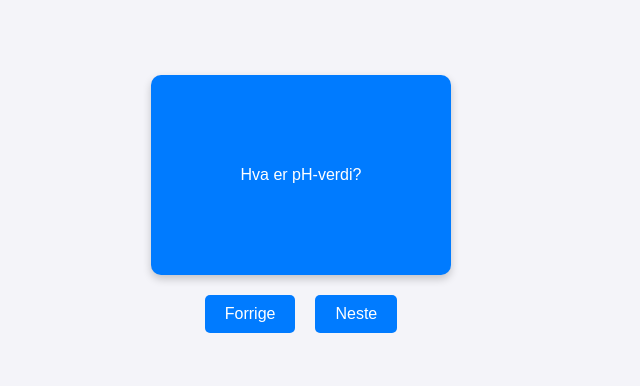
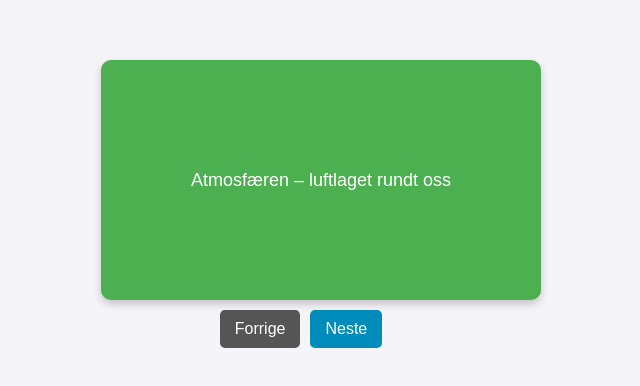
Before and after one commit to naturfag/naturfag.github.io, a plain HTML site: page index.html in a window 1280 px wide. Shown: the part 196-582 px from the top of the page, without its empty margins (339-979 px from the left). Drawn offline with Linux system fonts and the light colour scheme.

Commit message:
Update index.html

```diff
--- a/index.html
+++ b/index.html
@@ -3,7 +3,7 @@
 <head>
   <meta charset="UTF-8">
   <meta name="viewport" content="width=device-width, initial-scale=1.0">
-    <title>naturfag</title>
+  <title>Flashcards</title>
   <style>
     body {
       font-family: Arial, sans-serif;
@@ -16,171 +16,159 @@
       background-color: #f4f4f9;
     }
 
-        .card-container {
-            display: flex;
-            justify-content: center;
-            align-items: center;
-            width: 100%;
+    .flashcard-container {
+      width: 400px;
       height: 200px;
-            position: relative;
+      perspective: 1000px;
     }
 
-        .card {
-            width: 300px;
-            height: 200px;
-            perspective: 1000px;
-            cursor: pointer;
-        }
-
-        .card-inner {
+    .flashcard {
       width: 100%;
       height: 100%;
       position: relative;
       transform-style: preserve-3d;
-            transform: rotateY(0deg);
-            transition: transform 0.6s;
+      transition: transform 0.5s;
+      cursor: pointer;
     }
 
-        .card.flipped .card-inner {
+    .flashcard.flip {
       transform: rotateY(180deg);
     }
 
-        .card-front,
-        .card-back {
+    .flashcard .front,
+    .flashcard .back {
+      position: absolute;
       width: 100%;
       height: 100%;
-            position: absolute;
       backface-visibility: hidden;
       display: flex;
+      align-items: center;
       justify-content: center;
-            align-items: center;
+      font-size: 18px;
+      padding: 20px;
+      box-shadow: 0px 4px 8px rgba(0, 0, 0, 0.2);
       border-radius: 10px;
-            box-shadow: 0 4px 8px rgba(0, 0, 0, 0.2);
     }
 
-        .card-front {
-            background-color: #007bff;
+    .flashcard .front {
+      background-color: #4CAF50;
       color: white;
     }
 
-        .card-back {
-            background-color: #f4f4f9;
-            color: #333;
+    .flashcard .back {
+      background-color: #f44336;
+      color: white;
       transform: rotateY(180deg);
-            padding: 10px;
-            text-align: center;
     }
 
-        .navigation-buttons {
+    .controls {
+      margin-top: 50px;
       display: flex;
-            gap: 20px;
-            margin-top: 20px;
+      gap: 10px;
+      justify-content: center;
     }
 
-        .navigation-buttons button {
-            padding: 10px 20px;
-            background-color: #007bff;
-            color: white;
+    button {
+      padding: 10px 15px;
+      font-size: 16px;
       border: none;
       border-radius: 5px;
       cursor: pointer;
-            font-size: 16px;
-            transition: background-color 0.3s;
     }
 
-        .navigation-buttons button:hover {
-            background-color: #0056b3;
+    button:hover {
+      opacity: 0.8;
     }
 
-        .pop-up-image {
-            position: fixed;
-            top: 50%;
-            left: 50%;
-            transform: translate(-50%, -50%) scale(0);
-            width: 200px;
-            height: 200px;
-            background-image: url('bilde1.png'); /* Reference the local file */
-            background-size: cover;
-            background-position: center;
-            border-radius: 50%;
-            box-shadow: 0 4px 8px rgba(0, 0, 0, 0.3);
-            transition: transform 0.3s ease-in-out;
-            z-index: 1000;
+    .next {
+      background-color: #008CBA;
+      color: white;
     }
 
-        .pop-up-image.active {
-            transform: translate(-50%, -50%) scale(1);
+    .prev {
+      background-color: #555;
+      color: white;
     }
   </style>
 </head>
 <body>
-    <div class="card-container" id="cardContainer">
-        <!-- Card content will be dynamically loaded here -->
+  <div class="flashcard-container">
+    <div class="flashcard" onclick="flipCard()">
+      <div class="front" id="front">
+        Atmosfæren – luftlaget rundt oss
+      </div>
+      <div class="back" id="back">
+        Atmosfæren er laget av gasser som omgir jorden, inkludert nitrogen (78 %), oksygen (21 %), og små mengder andre gasser. Den beskytter oss mot skadelig stråling og holder temperaturen stabil.
+      </div>
+    </div>
   </div>
 
-    <div class="navigation-buttons">
-        <button onclick="prevCard()">Forrige</button>
-        <button onclick="nextCard()">Neste</button>
+  <div class="controls">
+    <button class="prev" onclick="prevCard()">Forrige</button>
+    <button class="next" onclick="nextCard()">Neste</button>
   </div>
 
-    <div class="pop-up-image" id="popUpImage"></div>
-
   <script>
-        const cardsData = [
-            { front: "Hva er pH-verdi?", back: "pH-verdi er et mål på surhet eller basiskhet i en løsning." },
-            { front: "Hva er drivhuseffekten?", back: "Drivhuseffekten holder på varmen i jordens atmosfære ved hjelp av klimagasser." },
-            { front: "Hva er karbonavtrykk?", back: "Karbonavtrykk er mengden CO₂-utslipp en person eller aktivitet forårsaker." },
-            { front: "Hva er global oppvarming?", back: "Global oppvarming er en økning i jordens gjennomsnittstemperatur grunnet menneskelige aktiviteter." },
-            { front: "Hva er permafrost?", back: "Permafrost er bakken som forblir frossen hele året, ofte funnet i polare områder." },
-            { front: "Hva er klimaendringer?", back: "Klimaendringer refererer til langvarige endringer i værmønstre og gjennomsnittstemperaturer." }
+    const flashcards = [
+      {
+        term: "Atmosfæren – luftlaget rundt oss",
+        definition: "Atmosfæren er laget av gasser som omgir jorden, inkludert nitrogen (78 %), oksygen (21 %), og små mengder andre gasser. Den beskytter oss mot skadelig stråling og holder temperaturen stabil."
+      },
+      {
+        term: "Drivhuseffekten",
+        definition: "Drivhuseffekten er prosessen der drivhusgasser som CO₂, metan og vanndamp fanger varme fra solen og holder jorden varm nok til liv."
+      },
+      {
+        term: "Klimagasser",
+        definition: "Klimagasser som CO₂, metan, lystgass og vanndamp bidrar til oppvarming ved å fange varme i atmosfæren."
+      },
+      {
+        term: "Forskjellen på vær og klima",
+        definition: "Vær er forhold vi opplever daglig, som regn og vind, mens klima er gjennomsnittet av vær over 30 år."
+      },
+      {
+        term: "Permafrost",
+        definition: "Permafrost er frossen jord som har vært under 0 °C i minst to år. Når den smelter, slipper den ut metan og CO₂."
+      },
+      {
+        term: "Karbonavtrykk",
+        definition: "Karbonavtrykk er mengden CO₂-utslipp forårsaket av en aktivitet, person eller produkt. Det kan reduseres ved å bruke fornybar energi og spise klimavennlig."
+      }
+        {
+        term: "pH-Verdi",
+        definition: "pH-Verdi er en måling på hvor sur eller basisk en løsning er."
+      }
     ];
 
     let currentCardIndex = 0;
 
-        const cardContainer = document.getElementById('cardContainer');
-        const popUpImage = document.getElementById('popUpImage');
+    function updateCard() {
+      const front = document.getElementById("front");
+      const back = document.getElementById("back");
 
-        function loadCard(index) {
-            const cardData = cardsData[index];
-            cardContainer.innerHTML = `
-                <div class="card" onclick="handleCardClick(this)">
-                    <div class="card-inner">
-                        <div class="card-front">${cardData.front}</div>
-                        <div class="card-back">${cardData.back}</div>
-                    </div>
-                </div>
-            `;
+      front.textContent = flashcards[currentCardIndex].term;
+      back.textContent = flashcards[currentCardIndex].definition;
     }
 
-        function handleCardClick(card) {
-            // Flip the card
-            card.classList.toggle('flipped');
-
-            // Show the pop-up image
-            popUpImage.classList.add('active');
-
-            // Hide the pop-up image after 600ms
-            setTimeout(() => {
-                popUpImage.classList.remove('active');
-            }, 600);
+    function flipCard() {
+      const card = document.querySelector(".flashcard");
+      card.classList.toggle("flip");
     }
 
     function nextCard() {
-            if (currentCardIndex < cardsData.length - 1) {
-                currentCardIndex++;
-                loadCard(currentCardIndex);
-            }
+      currentCardIndex = (currentCardIndex + 1) % flashcards.length;
+      updateCard();
+      document.querySelector(".flashcard").classList.remove("flip");
     }
 
     function prevCard() {
-            if (currentCardIndex > 0) {
-                currentCardIndex--;
-                loadCard(currentCardIndex);
-            }
+      currentCardIndex = (currentCardIndex - 1 + flashcards.length) % flashcards.length;
+      updateCard();
+      document.querySelector(".flashcard").classList.remove("flip");
     }
 
-        // Load the first card initially
-        loadCard(currentCardIndex);
+    // Initialize the first card
+    updateCard();
   </script>
 </body>
 </html>
```
Lines whose indentation alone changed are shown as unchanged.
